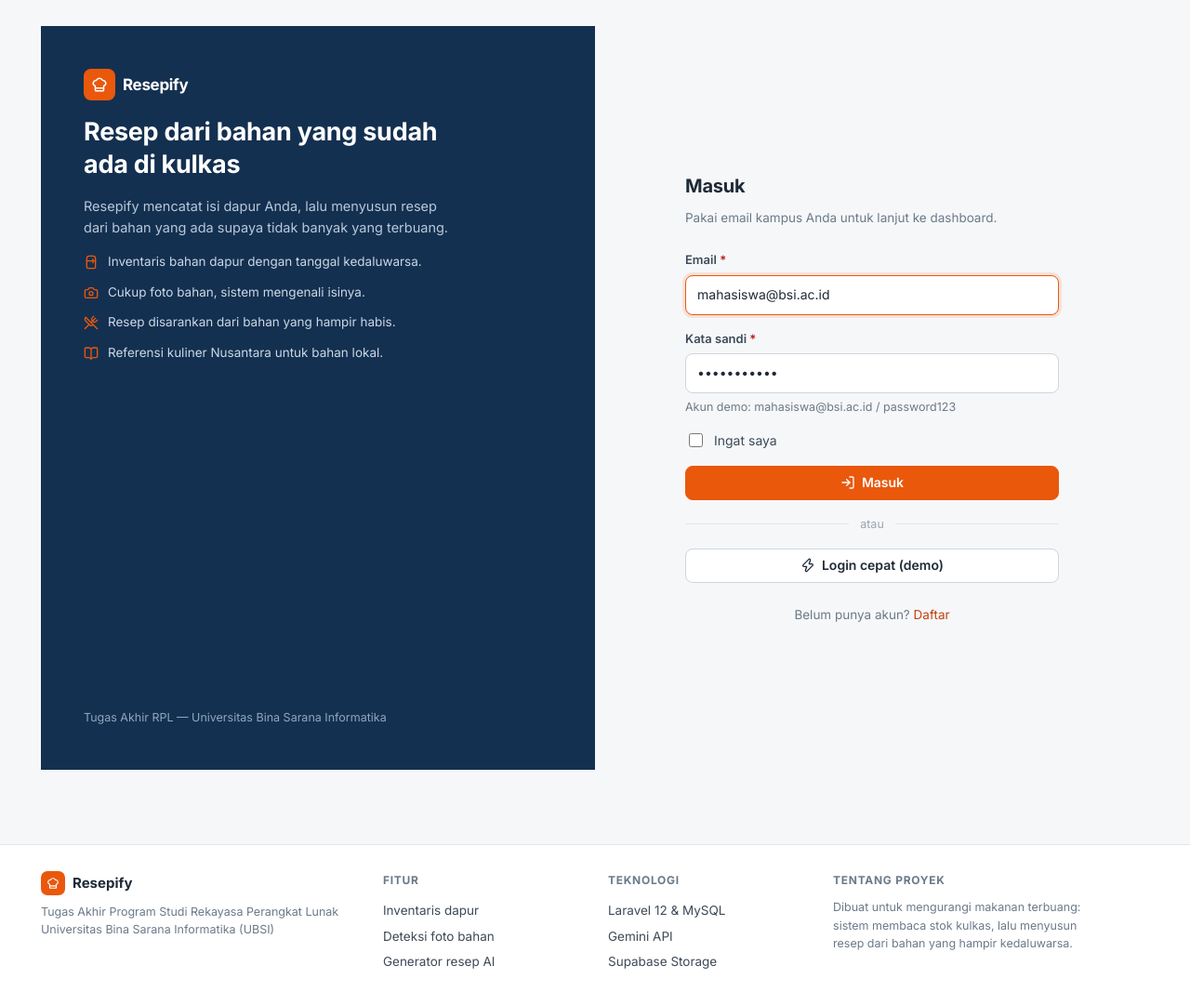
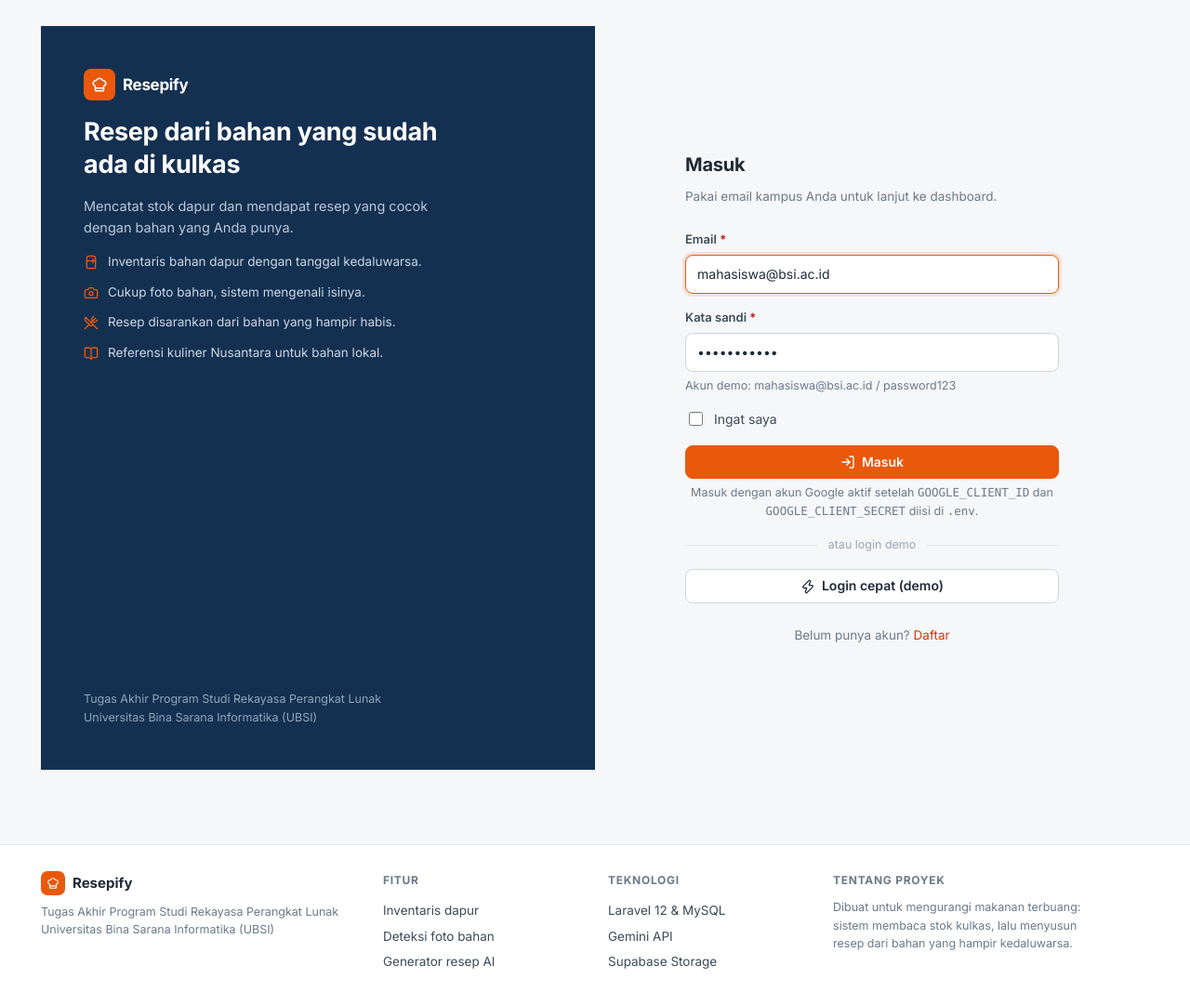
Before and after one commit to Zavifay17/Resify, a Laravel app: page /login in a window 1280 px wide. Shown: the part 65-1146 px from the top of the page at 93% size. Run offline with Laravel 12, Linux system fonts and the light colour scheme; some libraries are stand-ins or nearby versions.

Commit message:
feat: daftar & login dengan akun Google, form tanpa NIM/Kampus, pembaruan kop TA
- Socialite Google OAuth: tombol hanya muncul bila GOOGLE_CLIENT_ID/SECRET diisi,
  alur diberi penjagaan agar tidak 500 saat kredensial kosong atau Google error
- Akun Google dicatat (google_id + avatar, password nullable) sehingga login
  berikutnya mengenali akun yang sama; email lama otomatis ditautkan
- Formulir daftar dipersingkat: kolom NIM dan Kampus dihapus
- Kop "Tugas Akhir RPL" diganti "Tugas Akhir Program Studi Rekayasa Perangkat
  Lunak / Universitas Bina Sarana Informatika (UBSI)" dan slogan baru dipakai
- Perbaikan responsif navbar ≤380px (tidak lagi horizontal scroll di 320px)
- 8 pengujian AutentikasiGoogleTest + penyesuaian AlurPenggunaanTest

```diff
--- a/app/Http/Controllers/AuthController.php
+++ b/app/Http/Controllers/AuthController.php
@@ -6,6 +6,7 @@ use App\Models\User;
 use Illuminate\Http\Request;
 use Illuminate\Support\Facades\Auth;
 use Illuminate\Support\Facades\Hash;
+use Laravel\Socialite\Facades\Socialite;
 
 class AuthController extends Controller
 {
@@ -14,7 +15,7 @@ class AuthController extends Controller
         if (Auth::check()) {
             return redirect()->route('dashboard');
         }
-        return view('auth.login');
+        return view('auth.login', ['googleSiap' => $this->googleSiap()]);
     }
 
     public function login(Request $request)
@@ -49,7 +50,7 @@ class AuthController extends Controller
         if (Auth::check()) {
             return redirect()->route('dashboard');
         }
-        return view('auth.register');
+        return view('auth.register', ['googleSiap' => $this->googleSiap()]);
     }
 
     public function register(Request $request)
@@ -58,16 +59,12 @@ class AuthController extends Controller
             'name' => 'required|string|max:255',
             'email' => 'required|string|email|max:255|unique:users',
             'password' => 'required|string|min:6|confirmed',
-            'nim' => 'nullable|string|max:20',
-            'campus' => 'nullable|string|max:100',
         ]);
 
         $user = User::create([
             'name' => $validated['name'],
             'email' => $validated['email'],
             'password' => Hash::make($validated['password']),
-            'nim' => $validated['nim'] ?? '12210889',
-            'campus' => $validated['campus'] ?? 'Universitas Bina Sarana Informatika',
             'diet_preferences' => ['Halal', 'Seimbang'],
             'cooking_skill' => 'Menengah',
         ]);
@@ -75,6 +72,103 @@ class AuthController extends Controller
         Auth::login($user);
         return redirect()->route('dashboard')->with('success', 'Pendaftaran berhasil! Selamat datang di Resepify.');
     }
+
+    // ===== Google OAuth =====
+
+    /**
+     * Kredensial Google dianggap siap bila Client ID dan Secret sudah diisi.
+     */
+    public function googleSiap(): bool
+    {
+        return filled(config('services.google.client_id')) && filled(config('services.google.client_secret'));
+    }
+
+    /**
+     * URI callback dipakai otomatis bila GOOGLE_REDIRECT_URI belum diisi,
+     * selama masih sama dengan yang didaftarkan di Google Cloud Console.
+     */
+    private function callbackGoogle(): string
+    {
+        return (string) (config('services.google.redirect') ?: url('/auth/google/callback'));
+    }
+
+    /**
+     * Arahkan pengguna ke halaman autentikasi Google.
+     */
+    public function googleRedirect()
+    {
+        if (!$this->googleSiap()) {
+            return redirect()->route('login')->with('error', 'Login Google belum aktif. Isi GOOGLE_CLIENT_ID dan GOOGLE_CLIENT_SECRET di berkas .env, lalu jalankan php artisan config:clear.');
+        }
+
+        try {
+            return Socialite::driver('google')
+                ->scopes(['openid', 'email', 'profile'])
+                ->redirectUrl($this->callbackGoogle())
+                ->redirect();
+        } catch (\Throwable $e) {
+            return redirect()->route('login')->with('error', 'Google sedang tidak dapat dihubungi. Silakan masuk dengan email atau ulangi beberapa saat lagi.');
+        }
+    }
+
+    /**
+     * Tangani callback dari Google setelah pengguna menyetujui akses.
+     */
+    public function googleCallback()
+    {
+        try {
+            $googleUser = Socialite::driver('google')
+                ->scopes(['openid', 'email', 'profile'])
+                ->redirectUrl($this->callbackGoogle())
+                ->user();
+        } catch (\Throwable $e) {
+            return redirect()->route('login')->with('error', 'Gagal masuk dengan Google. Silakan coba lagi.');
+        }
+
+        $email = $googleUser->getEmail();
+
+        if (!$email) {
+            return redirect()->route('login')->with('error', 'Akun Google tersebut tidak membagikan alamat email, jadi sistem tidak dapat mencocokkan datanya.');
+        }
+
+        // Cari user berdasarkan google_id atau email
+        $user = User::where('google_id', $googleUser->getId())
+                    ->orWhere('email', $email)
+                    ->first();
+
+        if ($user) {
+            $perbarui = [];
+
+            // Tautkan google_id pada akun yang sebelumnya mendaftar manual
+            if (!$user->google_id) {
+                $perbarui['google_id'] = $googleUser->getId();
+            }
+
+            if (!$user->avatar && $googleUser->getAvatar()) {
+                $perbarui['avatar'] = $googleUser->getAvatar();
+            }
+
+            if ($perbarui !== []) {
+                $user->update($perbarui);
+            }
+        } else {
+            // Buat akun baru dari data Google
+            $user = User::create([
+                'name'             => $googleUser->getName() ?: $email,
+                'email'            => $email,
+                'google_id'        => $googleUser->getId(),
+                'avatar'           => $googleUser->getAvatar(),
+                'password'         => null,
+                'diet_preferences' => ['Halal', 'Seimbang'],
+                'cooking_skill'    => 'Menengah',
+            ]);
+        }
+
+        Auth::login($user, true);
+        return redirect()->route('dashboard')->with('success', 'Selamat datang, ' . $user->name . '! Anda berhasil masuk dengan akun Google.');
+    }
+
+    // ===== Logout =====
 
     public function logout(Request $request)
     {
--- a/app/Models/User.php
+++ b/app/Models/User.php
@@ -21,6 +21,7 @@ class User extends Authenticatable
         'diet_preferences',
         'cooking_skill',
         'allergies',
+        'google_id',
     ];
 
     protected $hidden = [
--- a/composer.json
+++ b/composer.json
@@ -8,6 +8,7 @@
     "require": {
         "php": "^8.2",
         "laravel/framework": "^12.0",
+        "laravel/socialite": "^5.33",
         "laravel/tinker": "^2.10.1"
     },
     "require-dev": {
--- a/config/services.php
+++ b/config/services.php
@@ -53,4 +53,11 @@ return [
         'bucket' => env('SUPABASE_BUCKET', 'ingredients'),
     ],
 
+    // Google OAuth via Laravel Socialite
+    'google' => [
+        'client_id'     => env('GOOGLE_CLIENT_ID'),
+        'client_secret' => env('GOOGLE_CLIENT_SECRET'),
+        'redirect'      => env('GOOGLE_REDIRECT_URI'),
+    ],
+
 ];
--- a/public/css/resepify.css
+++ b/public/css/resepify.css
@@ -625,6 +625,18 @@ hr { border: 0; border-top: 1px solid var(--line); margin: 20px 0; }
 .divider-label { display: flex; align-items: center; gap: 12px; color: var(--muted-soft); font-size: 12.5px; margin: 16px 0; }
 .divider-label::before, .divider-label::after { content: ""; flex: 1; height: 1px; background: var(--line); }
 
+.btn-google-oauth {
+    width: 100%; display: inline-flex; align-items: center; justify-content: center; gap: 10px;
+    padding: 11px 16px; border: 1px solid var(--line-strong); border-radius: var(--radius);
+    background: var(--surface); color: var(--ink); font-size: 14.5px; font-weight: 600;
+    transition: background .14s ease, border-color .14s ease, box-shadow .14s ease;
+}
+.btn-google-oauth:hover {
+    background: #f7f9fb; border-color: #c7d0da; color: var(--ink); text-decoration: none;
+    box-shadow: 0 2px 8px rgba(20, 48, 80, .08);
+}
+.btn-google-oauth svg { flex: none; }
+
 .pagination { display: flex; align-items: center; justify-content: space-between; gap: 14px; padding: 13px 18px; border-top: 1px solid var(--line); font-size: 13.5px; color: var(--muted); }
 .pagination .links { display: flex; gap: 4px; }
 .pagination .links a, .pagination .links span {
@@ -735,6 +747,14 @@ hr { border: 0; border-top: 1px solid var(--line); margin: 20px 0; }
     h1 { font-size: 22px; }
 }
 
+@media (max-width: 380px) {
+    .site-header .wrap { gap: 6px; }
+    .brand { gap: 6px; }
+    .site-header .brand-name { display: none; }
+    .header-right { gap: 4px; }
+    .header-right .btn { padding: 7px 10px; }
+}
+
 @media (max-width: 560px) {
     .grid-4 { grid-template-columns: minmax(0, 1fr); }
     .footer .wrap { grid-template-columns: minmax(0, 1fr); }
--- a/resources/views/auth/login.blade.php
+++ b/resources/views/auth/login.blade.php
@@ -13,8 +13,7 @@
 
             <h1>Resep dari bahan yang sudah ada di kulkas</h1>
             <p class="mt-16">
-                Resepify mencatat isi dapur Anda, lalu menyusun resep dari bahan yang ada
-                supaya tidak banyak yang terbuang.
+                Mencatat stok dapur dan mendapat resep yang cocok dengan bahan yang Anda punya.
             </p>
 
             <ul class="mt-24">
@@ -38,7 +37,8 @@
         </div>
 
         <div class="foot">
-            Tugas Akhir RPL &mdash; Universitas Bina Sarana Informatika
+            Tugas Akhir Program Studi Rekayasa Perangkat Lunak<br>
+            Universitas Bina Sarana Informatika (UBSI)
         </div>
     </aside>
 
@@ -81,7 +81,26 @@
                 </button>
             </form>
 
-            <div class="divider-label">atau</div>
+            @if($googleSiap)
+                <div class="divider-label">atau masuk dengan</div>
+
+                <a href="{{ route('google.redirect') }}" class="btn-google-oauth">
+                    <svg width="18" height="18" viewBox="0 0 24 24" xmlns="http://www.w3.org/2000/svg">
+                        <path d="M22.56 12.25c0-.78-.07-1.53-.2-2.25H12v4.26h5.92c-.26 1.37-1.04 2.53-2.21 3.31v2.77h3.57c2.08-1.92 3.28-4.74 3.28-8.09z" fill="#4285F4"/>
+                        <path d="M12 23c2.97 0 5.46-.98 7.28-2.66l-3.57-2.77c-.98.66-2.23 1.06-3.71 1.06-2.86 0-5.29-1.93-6.16-4.53H2.18v2.84C3.99 20.53 7.7 23 12 23z" fill="#34A853"/>
+                        <path d="M5.84 14.09c-.22-.66-.35-1.36-.35-2.09s.13-1.43.35-2.09V7.07H2.18C1.43 8.55 1 10.22 1 12s.43 3.45 1.18 4.93l2.85-2.22.81-.62z" fill="#FBBC05"/>
+                        <path d="M12 5.38c1.62 0 3.06.56 4.21 1.64l3.15-3.15C17.45 2.09 14.97 1 12 1 7.7 1 3.99 3.47 2.18 7.07l3.66 2.84c.87-2.6 3.3-4.53 6.16-4.53z" fill="#EA4335"/>
+                    </svg>
+                    <span>Masuk dengan Google</span>
+                </a>
+            @else
+                <div class="hint mt-16 mb-0 text-center">
+                    Masuk dengan akun Google aktif setelah
+                    <span class="mono">GOOGLE_CLIENT_ID</span> dan <span class="mono">GOOGLE_CLIENT_SECRET</span> diisi di <span class="mono">.env</span>.
+                </div>
+            @endif
+
+            <div class="divider-label">atau login demo</div>
 
             <a href="{{ route('quick-login') }}" class="btn btn-secondary btn-block">
                 <i data-lucide="zap"></i> Login cepat (demo)
--- a/resources/views/inventory/print.blade.php
+++ b/resources/views/inventory/print.blade.php
@@ -3,7 +3,7 @@
 <head>
     <meta charset="UTF-8">
     <meta name="viewport" content="width=device-width, initial-scale=1.0">
-    <title>Laporan Inventaris Dapur - Tugas Akhir RPL BSI</title>
+    <title>Laporan Inventaris Dapur - Tugas Akhir Program Studi Rekayasa Perangkat Lunak UBSI</title>
     <style>
         /* Dokumen cetak laporan inventaris - ditulis manual, tanpa framework. */
         * { box-sizing: border-box; }
--- a/routes/web.php
+++ b/routes/web.php
@@ -22,6 +22,10 @@ Route::get('/quick-login', [AuthController::class, 'quickLogin'])->name('quick-l
 Route::get('/register', [AuthController::class, 'showRegister'])->name('register');
 Route::post('/register', [AuthController::class, 'register'])->name('register.post');
 Route::post('/logout', [AuthController::class, 'logout'])->name('logout');
+
+// Google OAuth Routes
+Route::get('/auth/google', [AuthController::class, 'googleRedirect'])->name('google.redirect');
+Route::get('/auth/google/callback', [AuthController::class, 'googleCallback'])->name('google.callback');
 
 // Rute Terproteksi (Login Required)
 Route::middleware('auth')->group(function () {
```
Also changed, not shown: resources/views/auth/register.blade.php (+23 -23 lines), tests/Feature/AlurPenggunaanTest.php (+9 -3 lines), tests/Feature/AutentikasiGoogleTest.php (added, +145 -0 lines), README.md, database/migrations/2026_11_18_100000_add_google_id_to_users_table.php (added), 2 other files.
